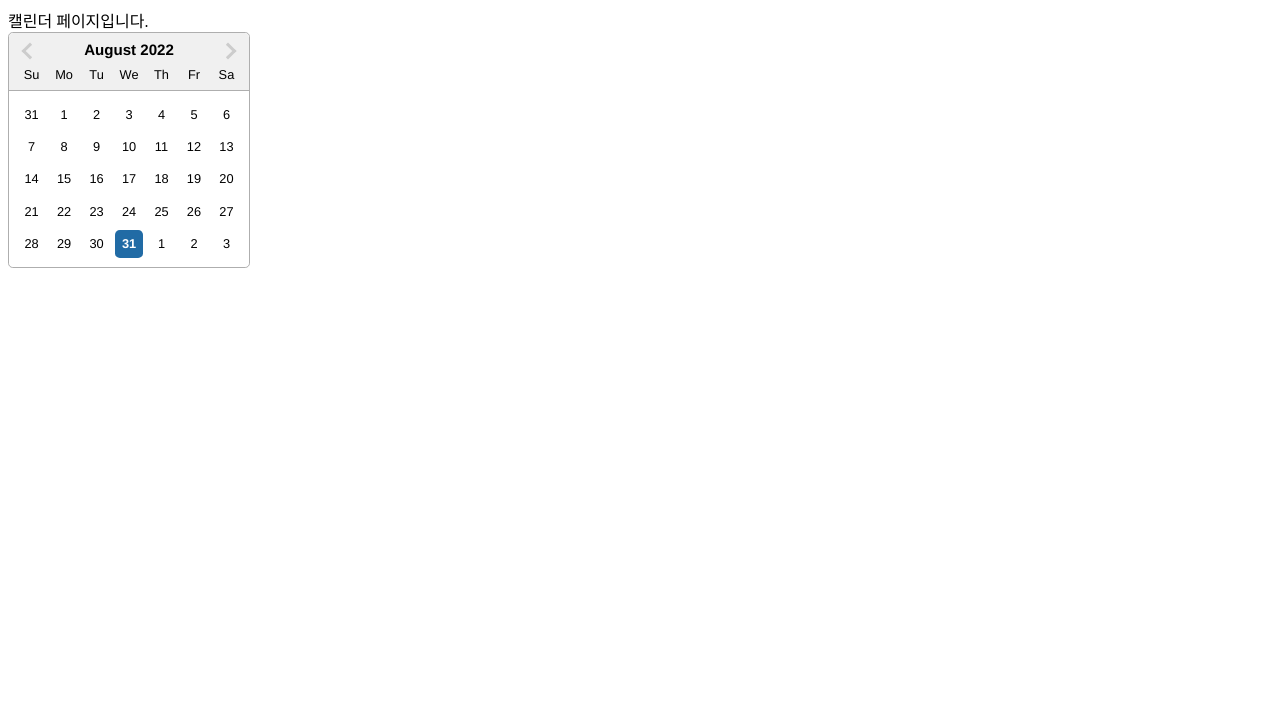
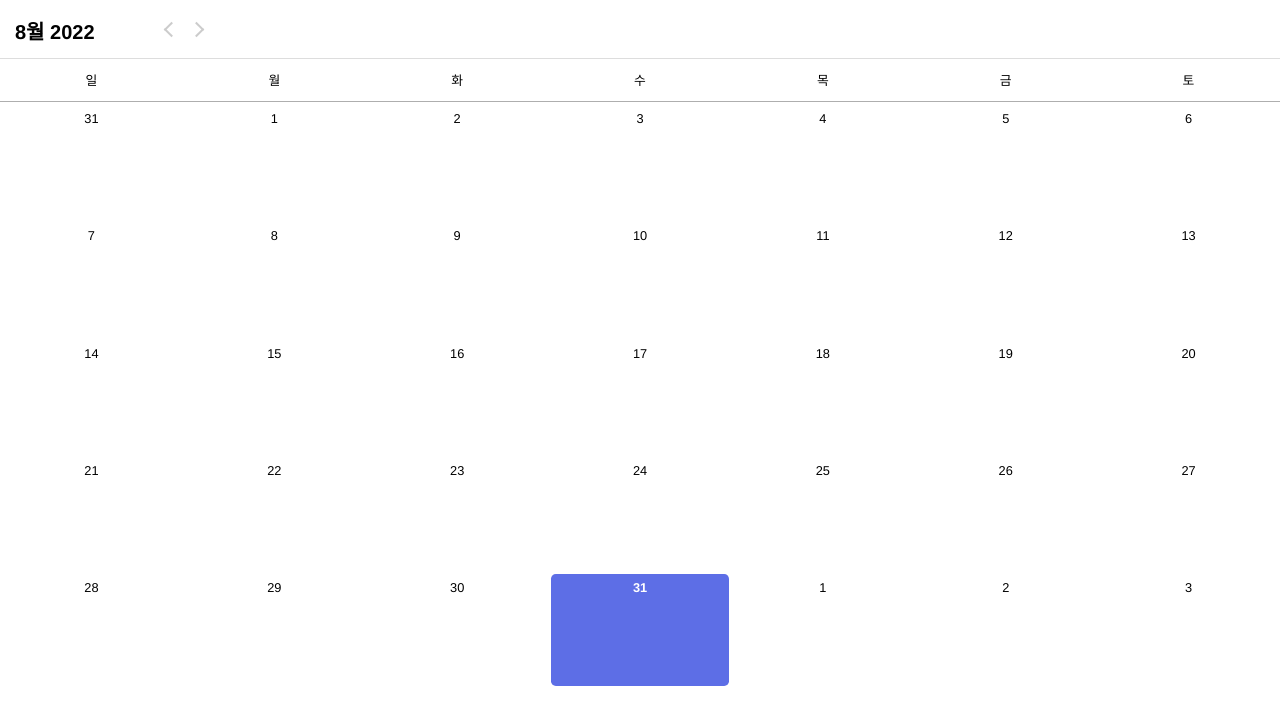
Before and after one commit to bowoo96/Health-Calendar, a React (Create React App) app: page /oauth in a window 1280 px wide. Shown: the top 724 px of the page. Built offline with nearby package versions, Linux system fonts and the light colour scheme.

Commit message:
[ Modify ] : Add to reset css code and Change Datepicker language setting

```diff
--- a/src/App.tsx
+++ b/src/App.tsx
@@ -1,5 +1,7 @@
-import React from "react";
+import * as React from "react";
 import { Route, Routes, BrowserRouter } from "react-router-dom";
+import { createGlobalStyle } from "styled-components";
+import reset from "styled-reset";
 import "./App.css";
 import LoginPage from "./pages/LoginPage";
 import CalendarPage from "./pages/CalendarPage";
@@ -7,6 +9,7 @@ import CalendarPage from "./pages/CalendarPage";
 function App() {
   return (
     <BrowserRouter>
+      <GlobalStyle />
       <Routes>
         <Route path="/" element={<LoginPage />} />
         <Route path="/oauth" element={<CalendarPage />} />
@@ -16,3 +19,7 @@ function App() {
 }
 
 export default App;
+
+const GlobalStyle = createGlobalStyle`
+  ${reset}
+`;
--- a/src/components/Calendar.tsx
+++ b/src/components/Calendar.tsx
@@ -1,17 +1,19 @@
 import React, { useState } from "react";
-import DatePicker from "react-datepicker";
+import DatePicker, { registerLocale } from "react-datepicker";
 import Modal from "./modal/Modal";
-
-import "react-datepicker/dist/react-datepicker.css";
+import ko from "date-fns/locale/ko";
+import "../css/react-datepicker.css";
 
 const Calendar = () => {
   const [startDate, setStartDate] = useState(new Date());
   const [onModal, setOnModal] = useState(false);
 
+  registerLocale("ko", ko);
+
   return (
     <div>
-      <div>캘린더 페이지입니다.</div>
       <DatePicker
+        locale="ko"
         selected={startDate}
         onChange={(date: Date) => setStartDate(date)}
         onSelect={() => setOnModal(true)}
```
